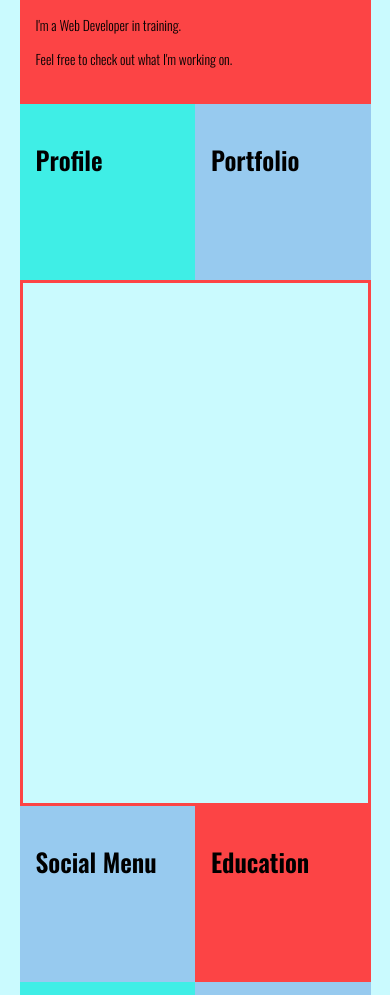
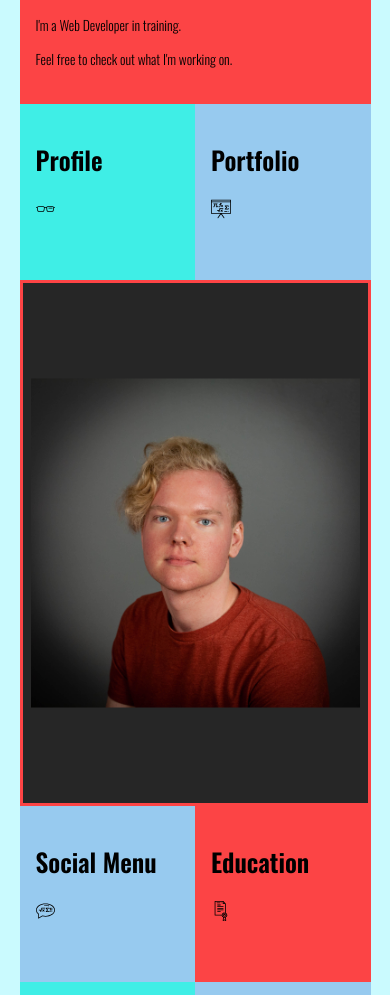
Before and after one commit to JoelSmith123/js-comp-challenge-1, a plain HTML site: page index.html in a window 390 px wide. Shown: the part 105-1100 px from the top of the page. Drawn offline with nearby package versions, Linux system fonts and the light colour scheme.

Commit message:
styling-details

```diff
--- a/index.html
+++ b/index.html
@@ -5,6 +5,7 @@
   <link rel="stylesheet" type="text/css" href="styles.css">
   <meta name="viewport" content="width=device-width, initial-scale=1.0">
   <link href="https://fonts.googleapis.com/css?family=Lobster+Two:700i|Oswald:300,600" rel="stylesheet">
+  <!-- <div>Icons made by <a href="https://www.flaticon.com/authors/freepik" title="Glasses">Glasses</a> from <a href="https://www.flaticon.com/"     title="Flaticon">www.flaticon.com</a> is licensed by <a href="http://creativecommons.org/licenses/by/3.0/"     title="Creative Commons BY 3.0" target="_blank">CC 3.0 BY</a></div> -->
 </head>
 <body class="wrapper">
     <div class="box1">
@@ -14,27 +15,34 @@
     </div>
     <div class="box2">
       <h2>Profile</h2>
+      <img class="icon" src="images/glasses.svg" alt="a pair of glasses">
     </div>
     <div class="box3">
-      <h2></h2>
+      <img class="full-size" src="images/Joel Smith - F.jpg" alt="Joel Smith">
     </div>
     <div class="box4">
       <h2>Portfolio</h2>
+      <img class="icon" src="images/math.svg" alt="math on a whiteboard">
     </div>
     <div class="box5">
       <h2>Social Menu</h2>
+      <img class="icon" src="images/conversation.svg" alt="math in a speech bubble">
     </div>
     <div class="box6">
       <h2>Contact</h2>
+      <img class="icon" src="images/computer.svg" alt="a desktop computer">
     </div>
     <div class="box7">
       <h2>Education</h2>
+      <img class="icon" src="images/diploma.svg" alt="a diploma">
     </div>
     <div class="box8">
       <h2>Blog</h2>
+      <img class="icon" src="images/books.svg" alt="a stack of books">
     </div>
     <div class="box9">
       <h2>Experience</h2>
+      <img class="icon" src="images/brain.svg" alt="a brain with glasses">
     </div>
   <script type="text/javascript" src="script.js"></script>
 </body>
--- a/styles.css
+++ b/styles.css
@@ -43,17 +43,31 @@ h2 {
   font-weight: 600;
 }
 
+.icon {
+  height: 2.5vw;
+  width: auto;
+}
+
+.full-size {
+  position: relative;
+  max-width: 100%;
+  transform: translateY(-50%);
+  top: 50%;
+}
+
 .box2 {
   background-color: #3feee6;
 }
 
 .box3 {
+  background-color: #262626;
   border-style: solid;
   border-color: #fc4445;
   grid-column-start: 4;
   grid-column-end: 6;
   grid-row-start: 1;
   grid-row-end: 4;
+  padding: 0 0.5em;
 }
 
 .box4 {
@@ -102,6 +116,10 @@ h2 {
     font-size: 2vh;
   }
 
+  .icon {
+    height: 3.5vw;
+    width: auto;
+  }
 
   .box3 {
     grid-column-start: 1;
@@ -143,6 +161,11 @@ h2 {
     font-size: 3vh;
   }
 
+  .icon {
+    height: 5vw;
+    width: auto;
+  }
+
   .box3 {
     grid-column-start: 1;
     grid-column-end: 3;
```
Also changed, not shown: images/books.svg (added), images/brain.svg (added), images/computer.svg (added), images/conversation.svg (added), images/diploma.svg (added), images/glasses.svg (added), images/math.svg (added).
